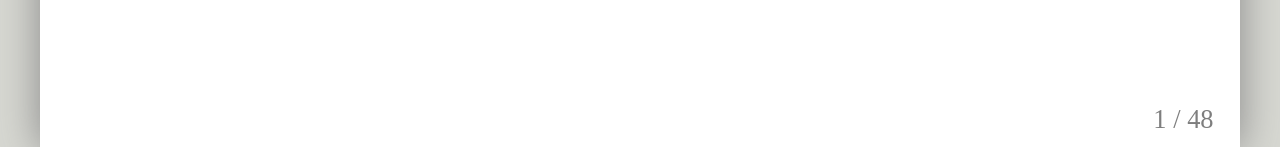
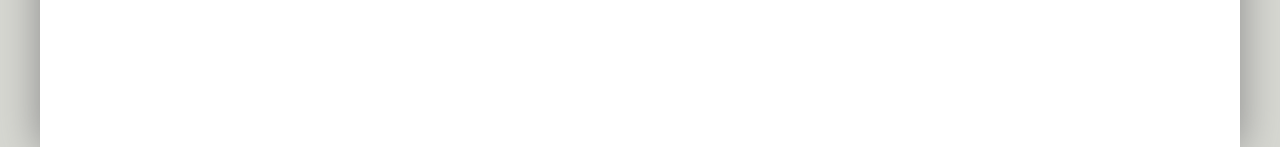
Before and after one commit to Liquidsoul/code-craftsman.fr, a Jekyll site: the page Talks/Fastlane/fastlane.html, which Jekyll copies as it is, in a window 1280 px wide. Shown: the part 750-897 px from the top of the page. Built offline with Jekyll 4.4.1, drawn with Linux system fonts in a browser that asks for light colours; some web fonts are replaced.

Commit message:
[cleanup] remove slides count in fastlane talk

```diff
--- a/Talks/Fastlane/fastlane.html
+++ b/Talks/Fastlane/fastlane.html
@@ -16,7 +16,7 @@
 
       .remark-code, .remark-inline-code { font-family: 'Ubuntu Mono'; }
       .remark-slide-number {
-        /*visibility: hidden;*/
+        visibility: hidden;
       }
       .footnote {
         position: absolute;
```
